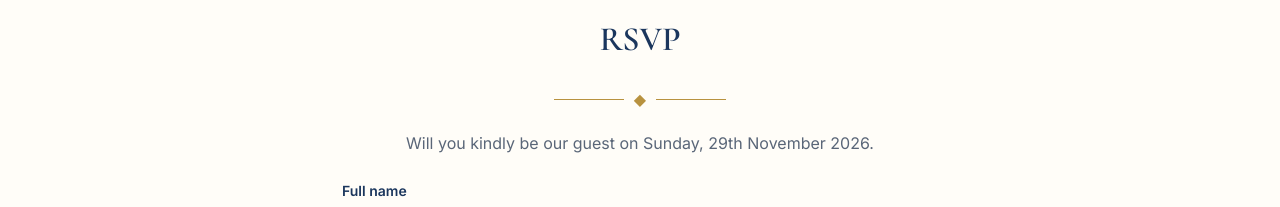
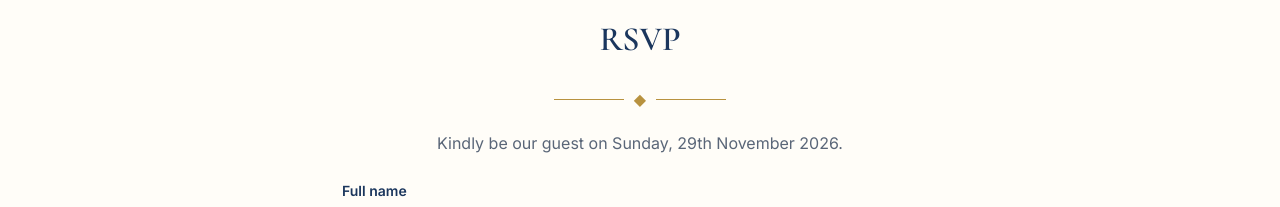
Before and after one commit to sarat-balogun/aduke-adisa, a plain HTML site: page index.html in a window 1280 px wide. Shown: the part 2160-2367 px from the top of the page. Drawn offline with nearby package versions, Linux system fonts and the light colour scheme.

Commit message:
Update index.html

```diff
--- a/index.html
+++ b/index.html
@@ -72,7 +72,7 @@
 <section id="rsvp">
   <h2>RSVP</h2>
   <div class="orn"><i></i>&#9670;<i></i></div>
-  <p class="muted">Will you kindly be our guest on Sunday, 29th November 2026.</p>
+  <p class="muted">Kindly be our guest on Sunday, 29th November 2026.</p>
   <form id="rsvp-form" novalidate>
     <label for="name">Full name</label>
     <input id="name" name="name" required maxlength="80" autocomplete="name">
```
